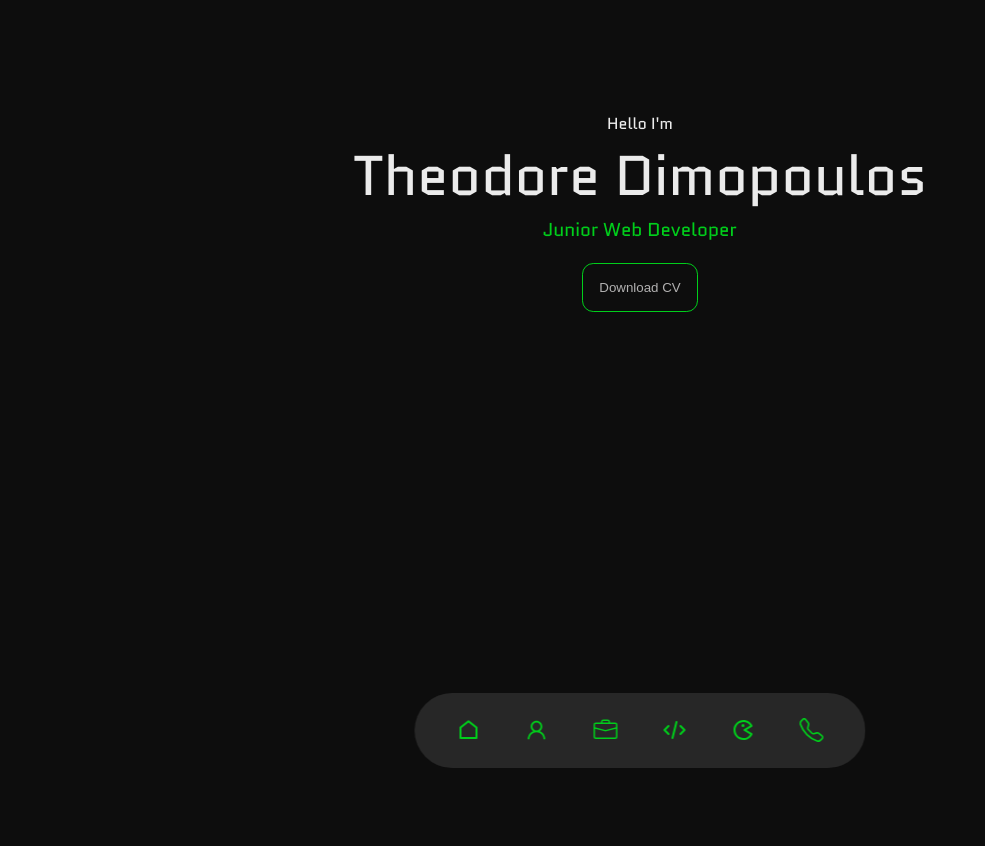
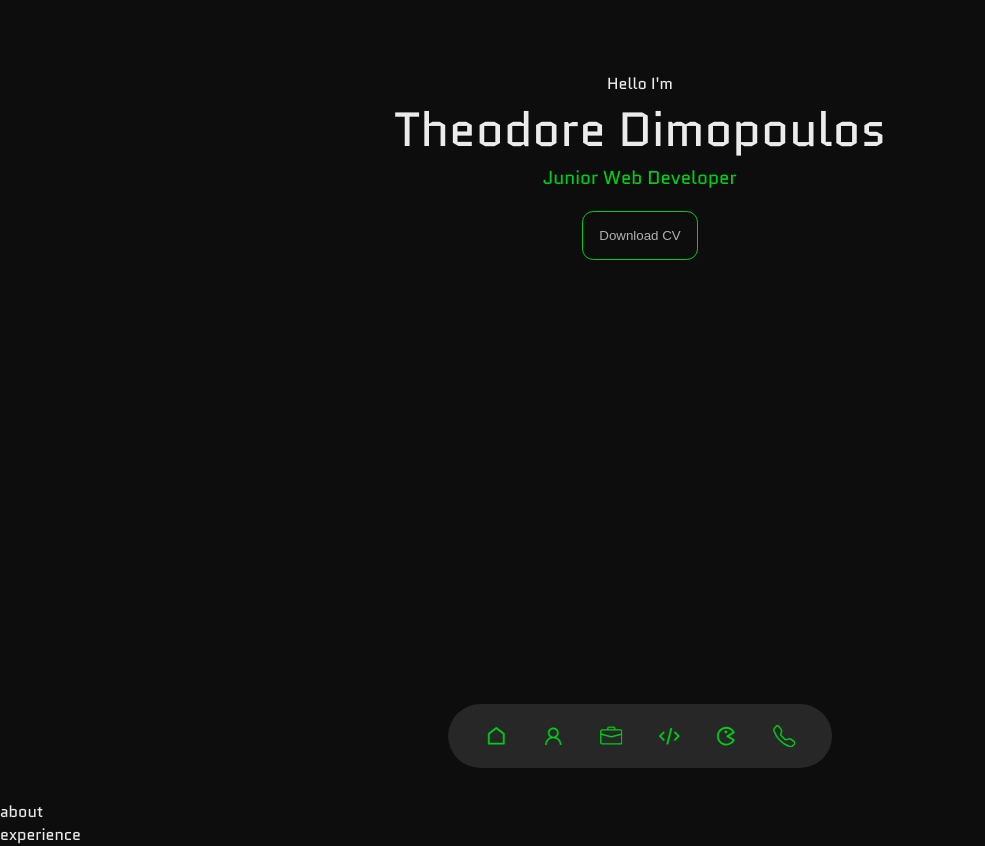
Before and after one commit to Theodoreprof/CV_website, a React (Create React App) app in the folder cv_website/: page / in a window 1280 px wide. Shown: the whole page, without its empty margins (0-985 px from the left). Before the commit the page ends 800 px from the top, so only its background shows below. Built offline with nearby package versions, Linux system fonts and the light colour scheme.

Commit message:
first feb

```diff
--- a/cv_website/src/App.jsx
+++ b/cv_website/src/App.jsx
@@ -3,12 +3,16 @@
 //Component imports
 import Navigation from  './components/navigation/navigation'
 import Header from './components/header/header'
+import About from './components/about/about'
+import Experience from './components/experience/experience'
 
 const App = () => {
     return (
         <>
         <Navigation />
         <Header />
+        <About />
+        <Experience />
         </>
     )
 }
--- /dev/null
+++ b/cv_website/src/components/about/about.jsx
@@ -0,0 +1,14 @@
+import React from 'react'
+
+
+const about = () => {
+  return (
+    <div>
+
+        about
+
+    </div>
+  )
+}
+
+export default about
--- /dev/null
+++ b/cv_website/src/components/experience/experience.jsx
@@ -0,0 +1,13 @@
+import React from 'react'
+
+const experience = () => {
+  return (
+    <div>
+
+        experience
+
+    </div>
+  )
+}
+
+export default experience
--- a/cv_website/src/components/header/header.css
+++ b/cv_website/src/components/header/header.css
@@ -1,11 +1,11 @@
 header{
     height: 100vh;
-    padding-top: 7rem;
+    padding-top: 4.5rem;
     overflow: hidden;
 }
 
 header h1 {
-    font-size: 3.5em;
+    font-size: 3em;
 }
 
 header h3 {
--- a/cv_website/src/components/navigation/navigation.css
+++ b/cv_website/src/components/navigation/navigation.css
@@ -15,10 +15,10 @@
 
 nav a{
     background: transparent;
-    padding: 0.9rem;
+    padding: 0.6rem;
     border-radius: 50%;
     display: flex;
-    font-size: 1.5rem;
+    font-size: 1.4rem;
 }
 
 nav a:hover {
```
Also changed, not shown: cv_website/src/components/about/about.css (added), cv_website/src/components/experience/experience.css (added).
